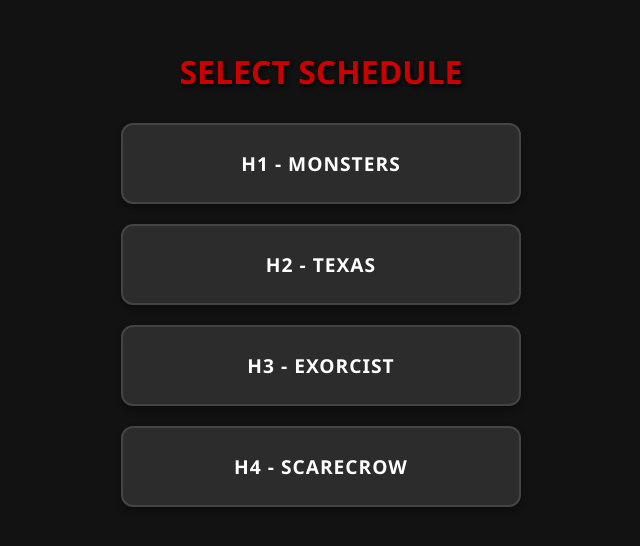
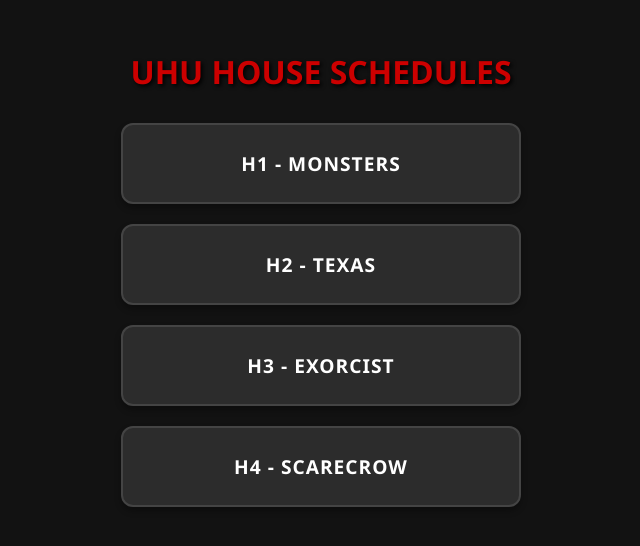
Before and after one commit to jencreason/jencreason.github.com, a plain HTML site: page index.html in a window 1280 px wide. Shown: the part 132-678 px from the top of the page, without its empty margins (319-959 px from the left). Drawn offline with Linux system fonts and the light colour scheme.

Commit message:
Add files via upload

```diff
--- a/index.html
+++ b/index.html
@@ -3,7 +3,7 @@
 <head>
     <meta charset="UTF-8">
     <meta name="viewport" content="width=device-width, initial-scale=1.0">
-    <title>Haunted House Schedules</title>
+    <title>UHU House Schedules</title>
     <style>
         body {
             background-color: #121212;
@@ -58,7 +58,7 @@
 </head>
 <body>
 
-    <h1>Select Schedule</h1>
+    <h1>UHU House Schedules</h1>
 
     <div class="button-container">
         <a href="http://jencreason.github.io/H1-MONSTERS-schedule-mobile.html" class="schedule-btn">H1 - MONSTERS</a>
```
